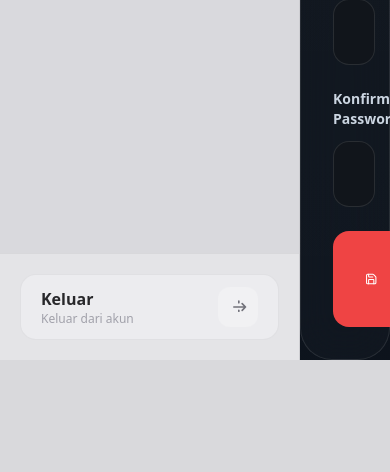
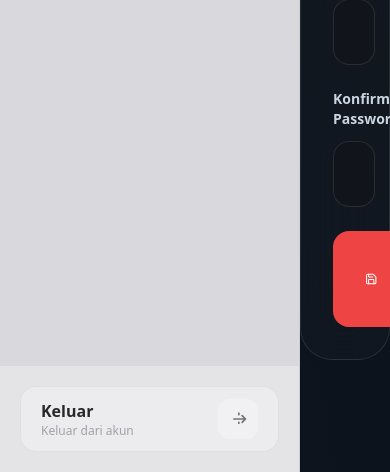
Before and after one commit to Farmil23/IFB_210_PEMROGRAMAN_WEB_LANJUT_WEBSITE_ISP_CLIENT, a Flask app: page /account in a window 390 px wide. Shown: the part 3645-4117 px from the top of the page. Before the commit the page ends 4005 px from the top, so only its background shows below. Run offline with Flask 3, Linux system fonts and the light colour scheme; the visitor is signed in with stand-in values (Sample User, id 1); some libraries are stand-ins or nearby versions.

Commit message:
UI: Add mobile responsive padding to dashboard and account pages

```diff
--- a/app/templates/account.html
+++ b/app/templates/account.html
@@ -27,7 +27,7 @@
         {% include 'partials/sidebar.html' %}
 
         <!-- MAIN -->
-        <main class="flex-1 overflow-x-hidden">
+        <main class="flex-1 overflow-x-hidden pb-28 lg:pb-10">
 
             <!-- HEADER -->
             <header class="sticky top-0 z-20 border-b border-white/10 bg-black/20 backdrop-blur-xl">
--- a/app/templates/dashboard.html
+++ b/app/templates/dashboard.html
@@ -9,7 +9,7 @@
 
     {% include 'partials/sidebar.html' %}
 
-    <main class="flex-1 overflow-x-hidden">
+    <main class="flex-1 pb-28 lg:pb-10 overflow-x-hidden">
 
         <!-- DASHBOARD MAIN SECTION -->
         <!-- HEADER -->
```
